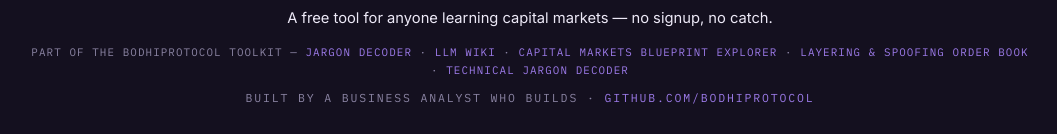
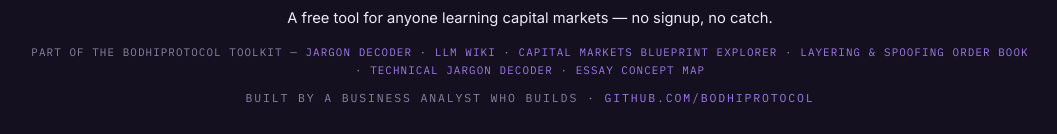
Before and after one commit to BodhiProtocol/trade-lifecycle-explorer, a plain HTML site: page index.html in a window 1280 px wide. Shown: the part 2341-2475 px from the top of the page, without its empty margins (110-1167 px from the left). Drawn offline with nearby package versions, Linux system fonts and the light colour scheme.

Commit message:
Cross-link Essay Concept Map in the toolkit footer

```diff
--- a/index.html
+++ b/index.html
@@ -265,7 +265,7 @@ footer .meta a:hover{color:var(--gold)}
   <div class="wrap">
     <div class="om">"You are what your deep, driving desire is." — Bṛhadāraṇyaka Upaniṣad</div>
     <div class="note">A free tool for anyone learning capital markets — no signup, no catch.</div>
-    <div class="related">Part of the BodhiProtocol toolkit — <a href="https://bodhiprotocol.github.io/jargon-decoder/">Jargon Decoder</a> · <a href="https://bodhiprotocol.github.io/llm-wiki/">LLM Wiki</a> · <a href="https://bodhiprotocol.github.io/capital-markets-blueprint-explorer/">Capital Markets Blueprint Explorer</a> · <a href="https://bodhiprotocol.github.io/layering-spoofing-order-book/">Layering &amp; Spoofing Order Book</a> · <a href="https://bodhiprotocol.github.io/technical-jargon-decoder/">Technical Jargon Decoder</a></div>
+    <div class="related">Part of the BodhiProtocol toolkit — <a href="https://bodhiprotocol.github.io/jargon-decoder/">Jargon Decoder</a> · <a href="https://bodhiprotocol.github.io/llm-wiki/">LLM Wiki</a> · <a href="https://bodhiprotocol.github.io/capital-markets-blueprint-explorer/">Capital Markets Blueprint Explorer</a> · <a href="https://bodhiprotocol.github.io/layering-spoofing-order-book/">Layering &amp; Spoofing Order Book</a> · <a href="https://bodhiprotocol.github.io/technical-jargon-decoder/">Technical Jargon Decoder</a> · <a href="https://bodhiprotocol.github.io/essay-concept-map/">Essay Concept Map</a></div>
     <div class="meta">Built by a business analyst who builds · <a href="https://github.com/BodhiProtocol" target="_blank" rel="noopener">github.com/BodhiProtocol</a></div>
   </div>
 </footer>
```
